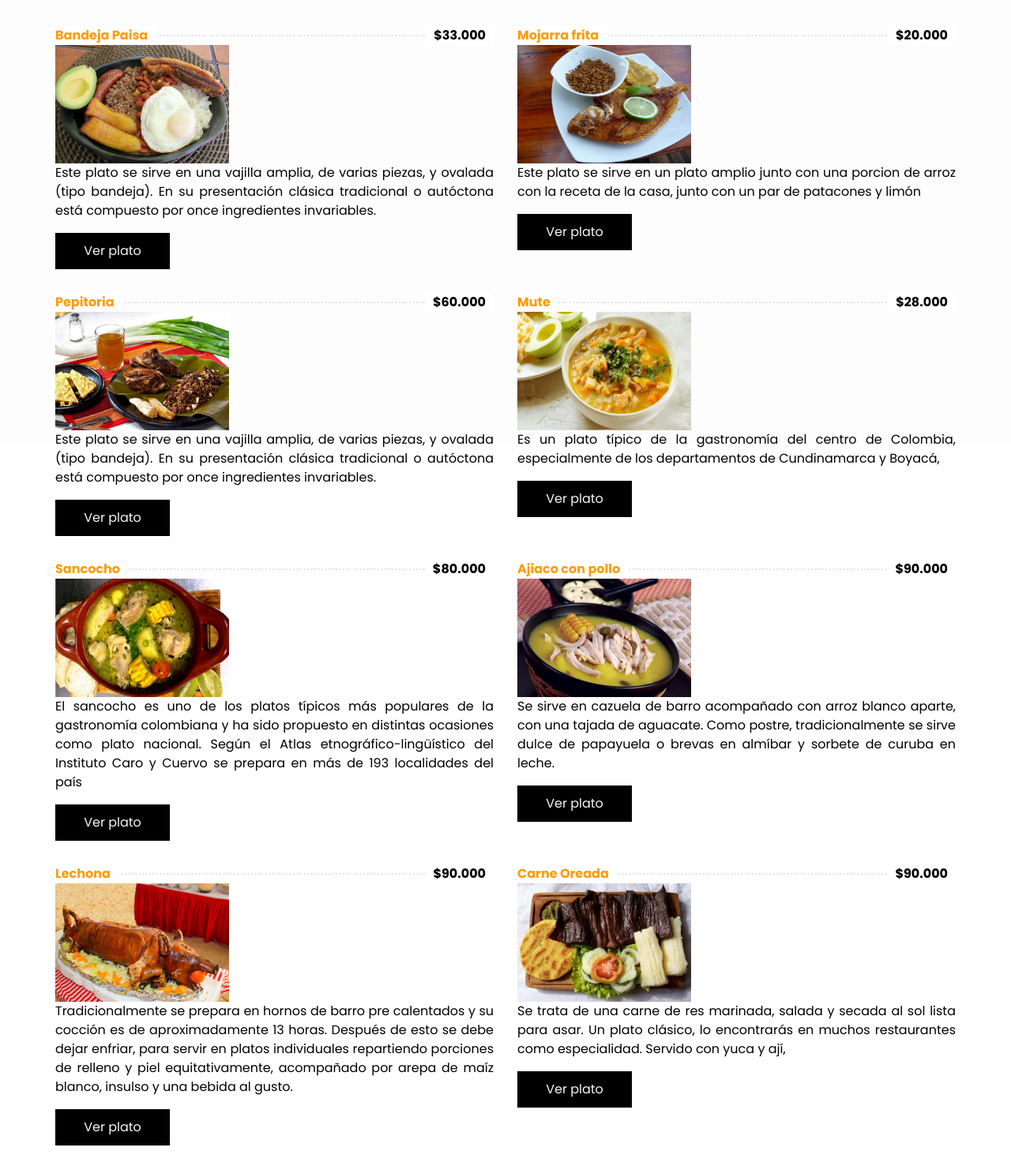
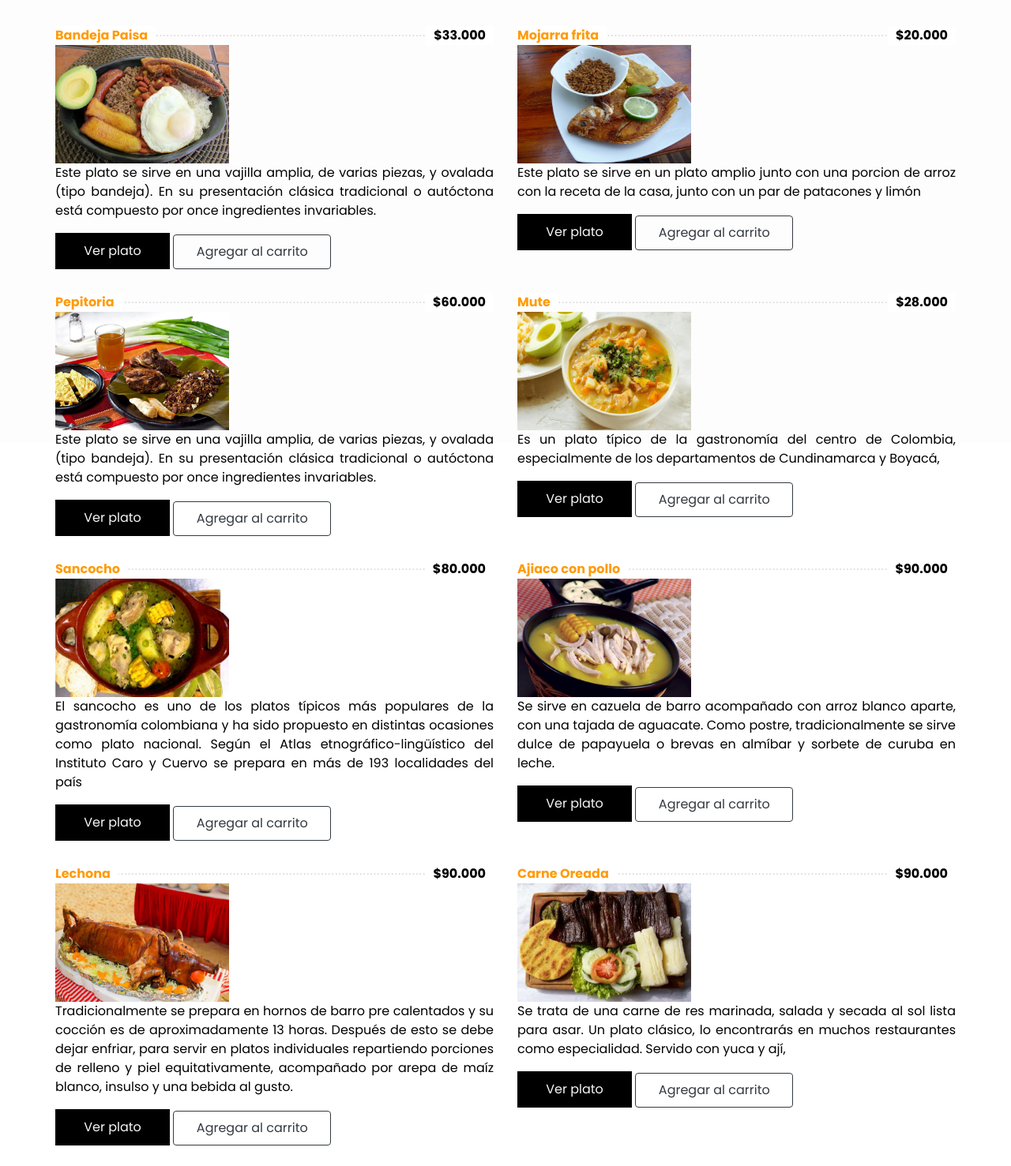
Before and after one commit to Crnustes/Restaurante, a plain HTML site: page menu.html in a window 1280 px wide. Shown: the part 223-1700 px from the top of the page at 79% size. Drawn offline with nearby package versions, Linux system fonts and the light colour scheme; some packages are replaced by stand-ins of ours.

Commit message:
Botones carrito

```diff
--- a/menu.html
+++ b/menu.html
@@ -118,6 +118,8 @@
                         </div>
                         <button type="button" class="custom_dark-btn" data-toggle="modal"
                             data-target="#exampleModalCenter">Ver plato</button>
+                        <button type="button" class="btn btn-outline-dark" style="width: 200px; padding: 9px;">Agregar
+                            al carrito</button>
 
                         <!-- Modal -->
                         <div class="modal fade" id="exampleModalCenter" tabindex="-1" role="dialog"
@@ -137,6 +139,8 @@
                                             aguacate y arepa.</p>
                                     </div>
                                     <div class="modal-footer">
+                                        <button type="button" class="btn btn-outline-dark"
+                                            style="width: 200px; padding: 9px;">Agregar al carrito</button>
                                         <button type="button" class="custom_dark-btn"
                                             data-dismiss="modal">Close</button>
                                     </div>
@@ -158,6 +162,8 @@
                             </p>
                             <button type="button" class="custom_dark-btn" data-toggle="modal"
                                 data-target="#exampleModalCenter1">Ver plato</button>
+                            <button type="button" class="btn btn-outline-dark"
+                                style="width: 200px; padding: 9px;">Agregar al carrito</button>
                         </div>
                     </div>
                     <!-- Modal -->
@@ -178,6 +184,8 @@
                                         cerveza o vino, o bien como entrante o primer plato.</p>
                                 </div>
                                 <div class="modal-footer">
+                                    <button type="button" class="btn btn-outline-dark"
+                                        style="width: 200px; padding: 9px;">Agregar al carrito</button>
                                     <button type="button" class="custom_dark-btn" data-dismiss="modal">Close</button>
                                 </div>
                             </div>
@@ -195,8 +203,11 @@
                                 bandeja). En su presentación clásica tradicional o autóctona está compuesto por once
                                 ingredientes invariables. </p>
                         </div>
+
                         <button type="button" class="custom_dark-btn" data-toggle="modal"
                             data-target="#exampleModalCenter2">Ver plato</button>
+                        <button type="button" class="btn btn-outline-dark" style="width: 200px; padding: 9px;">Agregar
+                            al carrito</button>
 
                         <!-- Modal -->
                         <div class="modal fade" id="exampleModalCenter2" tabindex="-1" role="dialog"
@@ -216,6 +227,8 @@
                                             lugares han convertido la receta a una sopa.</p>
                                     </div>
                                     <div class="modal-footer">
+                                        <button type="button" class="btn btn-outline-dark"
+                                style="width: 200px; padding: 9px;">Agregar al carrito</button>
                                         <button type="button" class="custom_dark-btn"
                                             data-dismiss="modal">Close</button>
                                     </div>
@@ -236,6 +249,8 @@
                             </p>
                             <button type="button" class="custom_dark-btn" data-toggle="modal"
                                 data-target="#exampleModalCenter3">Ver plato</button>
+                                <button type="button" class="btn btn-outline-dark"
+                                style="width: 200px; padding: 9px;">Agregar al carrito</button>
                         </div>
                     </div>
                     <!-- Modal -->
@@ -257,6 +272,8 @@
                                         obtener un mejor sabor.</p>
                                 </div>
                                 <div class="modal-footer">
+                                    <button type="button" class="btn btn-outline-dark"
+                                style="width: 200px; padding: 9px;">Agregar al carrito</button>
                                     <button type="button" class="custom_dark-btn" data-dismiss="modal">Close</button>
                                 </div>
                             </div>
@@ -277,6 +294,8 @@
                                 localidades del país </p>
                             <button type="button" class="custom_dark-btn" data-toggle="modal"
                                 data-target="#exampleModalCenter4">Ver plato</button>
+                                <button type="button" class="btn btn-outline-dark"
+                                style="width: 200px; padding: 9px;">Agregar al carrito</button>
                         </div>
                     </div>
                     <!-- Modal -->
@@ -299,6 +318,8 @@
                                         verduras (cebolla, ajo, cilantro, apio, ají dulce, entre otros).</p>
                                 </div>
                                 <div class="modal-footer">
+                                    <button type="button" class="btn btn-outline-dark"
+                                style="width: 200px; padding: 9px;">Agregar al carrito</button>
                                     <button type="button" class="custom_dark-btn" data-dismiss="modal">Close</button>
                                 </div>
                             </div>
@@ -319,6 +340,8 @@
                             </p>
                             <button type="button" class="custom_dark-btn" data-toggle="modal"
                                 data-target="#exampleModalCenter5">Ver plato</button>
+                                <button type="button" class="btn btn-outline-dark"
+                                style="width: 200px; padding: 9px;">Agregar al carrito</button>
                         </div>
                     </div>
                     <!-- Modal -->
@@ -337,6 +360,8 @@
                                         de maíz y opcionalmente alcaparras.</p>
                                 </div>
                                 <div class="modal-footer">
+                                    <button type="button" class="btn btn-outline-dark"
+                                style="width: 200px; padding: 9px;">Agregar al carrito</button>
                                     <button type="button" class="custom_dark-btn" data-dismiss="modal">Close</button>
                                 </div>
                             </div>
@@ -357,6 +382,8 @@
                             </p>
                             <button type="button" class="custom_dark-btn" data-toggle="modal"
                                 data-target="#exampleModalCenter6">Ver plato</button>
+                                <button type="button" class="btn btn-outline-dark"
+                                style="width: 200px; padding: 9px;">Agregar al carrito</button>
                         </div>
                     </div>
                     <!-- Modal -->
@@ -380,6 +407,8 @@
                                         carne picada y adobada.</p>
                                 </div>
                                 <div class="modal-footer">
+                                    <button type="button" class="btn btn-outline-dark"
+                                style="width: 200px; padding: 9px;">Agregar al carrito</button>
                                     <button type="button" class="custom_dark-btn" data-dismiss="modal">Close</button>
                                 </div>
                             </div>
@@ -400,6 +429,8 @@
                             </p>
                             <button type="button" class="custom_dark-btn" data-toggle="modal"
                                 data-target="#exampleModalCenter8">Ver plato</button>
+                                <button type="button" class="btn btn-outline-dark"
+                                style="width: 200px; padding: 9px;">Agregar al carrito</button>
                         </div>
                     </div>
                     <!-- Modal -->
@@ -419,6 +450,8 @@
                                         con yuca y ají,</p>
                                 </div>
                                 <div class="modal-footer">
+                                    <button type="button" class="btn btn-outline-dark"
+                                style="width: 200px; padding: 9px;">Agregar al carrito</button>
                                     <button type="button" class="custom_dark-btn" data-dismiss="modal">Close</button>
                                 </div>
                             </div>
@@ -439,6 +472,8 @@
                             </p>
                             <button type="button" class="custom_dark-btn" data-toggle="modal"
                                 data-target="#exampleModalCenter9">Ver plato</button>
+                                <button type="button" class="btn btn-outline-dark"
+                                style="width: 200px; padding: 9px;">Agregar al carrito</button>
                         </div>
                     </div>
                     <!-- Modal -->
@@ -460,6 +495,8 @@
                                         rinitis.</p>
                                 </div>
                                 <div class="modal-footer">
+                                    <button type="button" class="btn btn-outline-dark"
+                                style="width: 200px; padding: 9px;">Agregar al carrito</button>
                                     <button type="button" class="custom_dark-btn" data-dismiss="modal">Close</button>
                                 </div>
                             </div>
@@ -480,6 +517,8 @@
                             </p>
                             <button type="button" class="custom_dark-btn" data-toggle="modal"
                                 data-target="#exampleModalCenter12">Ver plato</button>
+                                <button type="button" class="btn btn-outline-dark"
+                                style="width: 200px; padding: 9px;">Agregar al carrito</button>
                         </div>
                     </div>
                     <!-- Modal -->
@@ -500,6 +539,8 @@
                                         de gratinar), todo cocinado en leche de coco.</p>
                                 </div>
                                 <div class="modal-footer">
+                                    <button type="button" class="btn btn-outline-dark"
+                                style="width: 200px; padding: 9px;">Agregar al carrito</button>
                                     <button type="button" class="custom_dark-btn" data-dismiss="modal">Close</button>
                                 </div>
                             </div>
```
